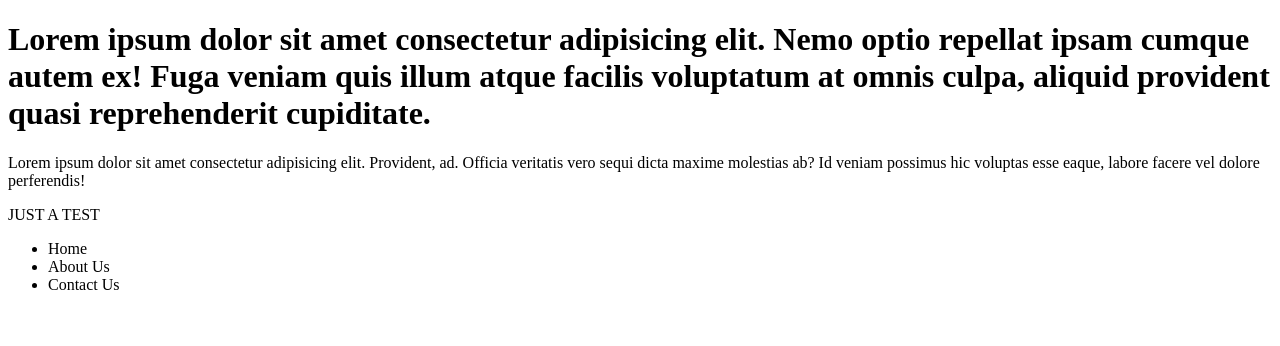
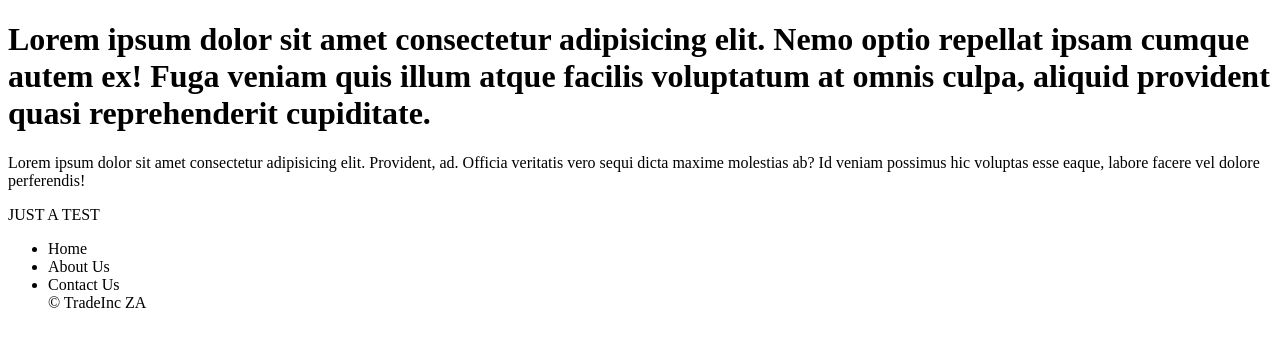
Before and after one commit to nmawela35/learn-git, a plain HTML site: page index.html in a window 1280 px wide. Drawn offline with Linux system fonts and the light colour scheme.

Commit message:
added footer

```diff
--- a/index.html
+++ b/index.html
@@ -22,6 +22,7 @@
       <li>Home</li>
       <li>About Us</li>
       <li>Contact Us</li>
+      <footer>&copy TradeInc ZA</footer>
     </ul>
   </body>
 </html>
```
